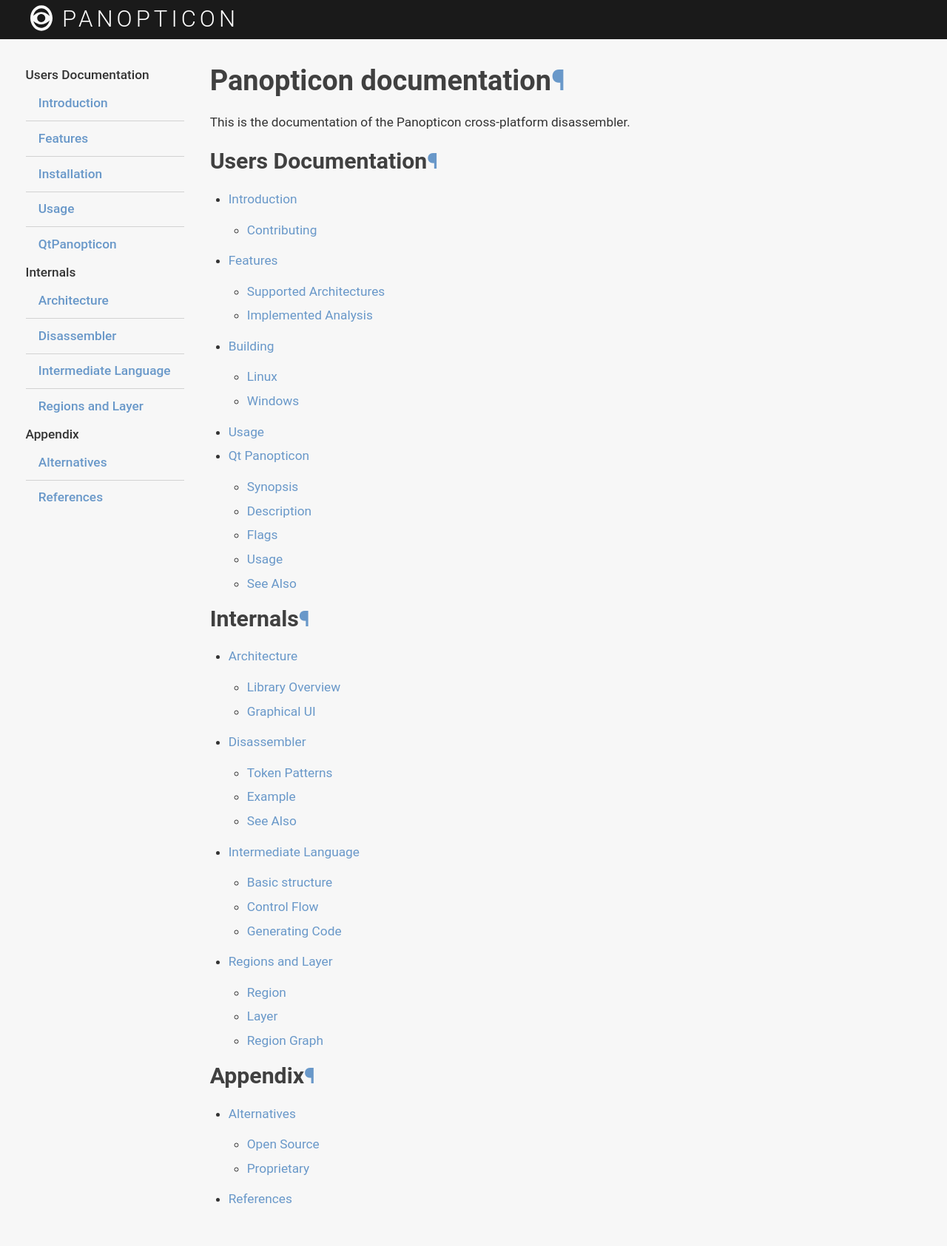
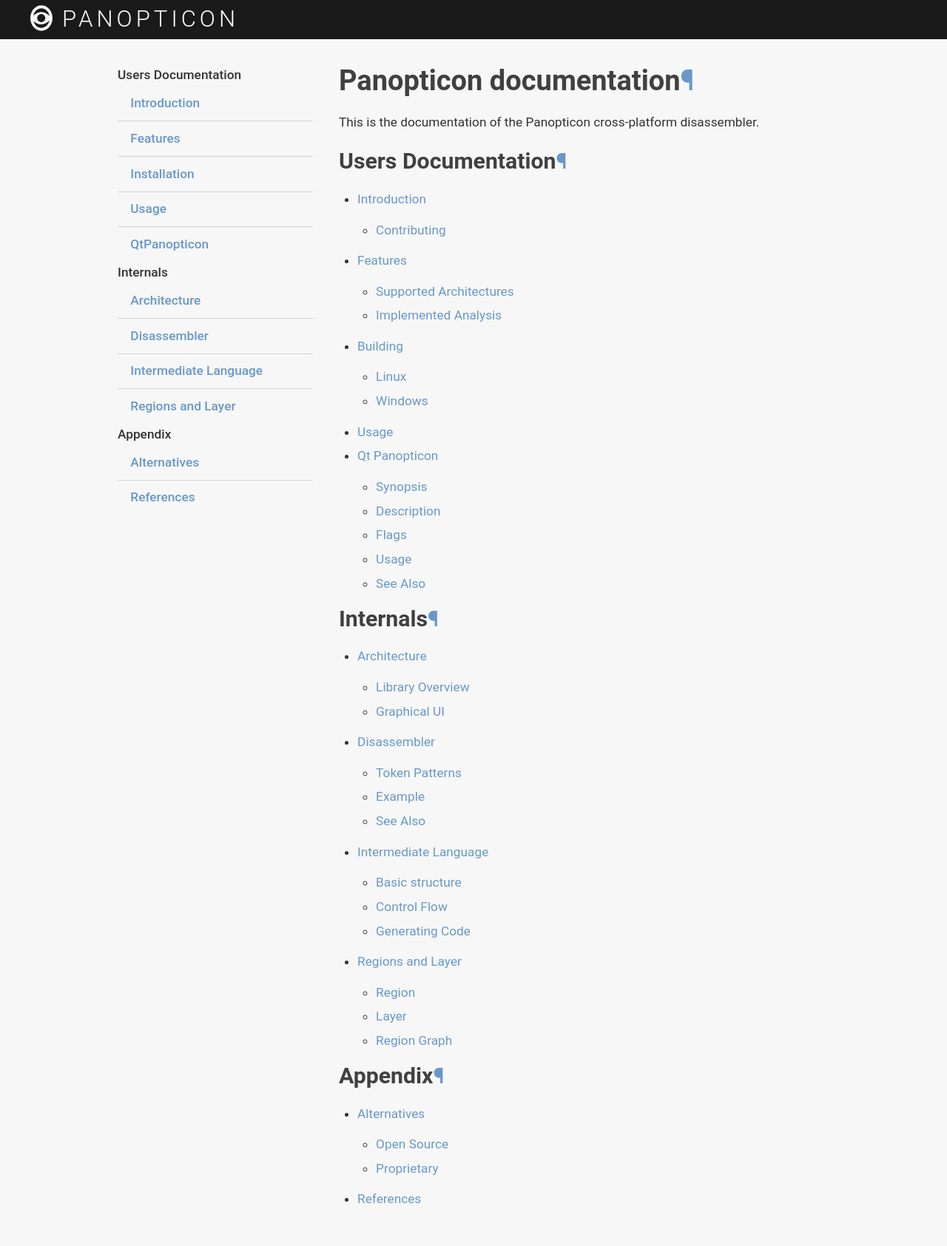
Before and after one commit to das-labor/panopticon, a Sphinx documentation site: the page built from doc/index.rst, in a window 1280 px wide. Shown: the whole page at 74% size. Built offline with Sphinx 7.4.7, drawn with Linux system fonts in a browser that asks for light colours; some web fonts are replaced.

Commit message:
doc: layout less wide

```diff
--- a/doc/_themes/panopticon/layout.html
+++ b/doc/_themes/panopticon/layout.html
@@ -39,7 +39,9 @@
 		</div>
 		<div class="vertical-space ink-grid">
 			<div class="column-group horizontal-gutters">
-				<div class="all-20">
+				<div class="all-80 push-center">
+			<div class="column-group horizontal-gutters">
+				<div class="all-30">
 					<nav class="ink-navigation">
 						<ul class="menu vertical">
 							<li class="heading">
@@ -75,9 +77,11 @@
 						</ul>
 					</nav>
 				</div>
-				<div class="all-80">
+				<div class="all-70">
 					{% block body %} {% endblock %}
 				</div>
+			</div>
+			</div>
 			</div>
 		</div>
 	</body>
--- a/doc/conf.py
+++ b/doc/conf.py
@@ -32,7 +32,6 @@
     'sphinx.ext.mathjax',
     'sphinx.ext.todo',
     'sphinx.ext.graphviz',
-    'la',
 ]
 
 # Add any paths that contain templates here, relative to this directory.
```
